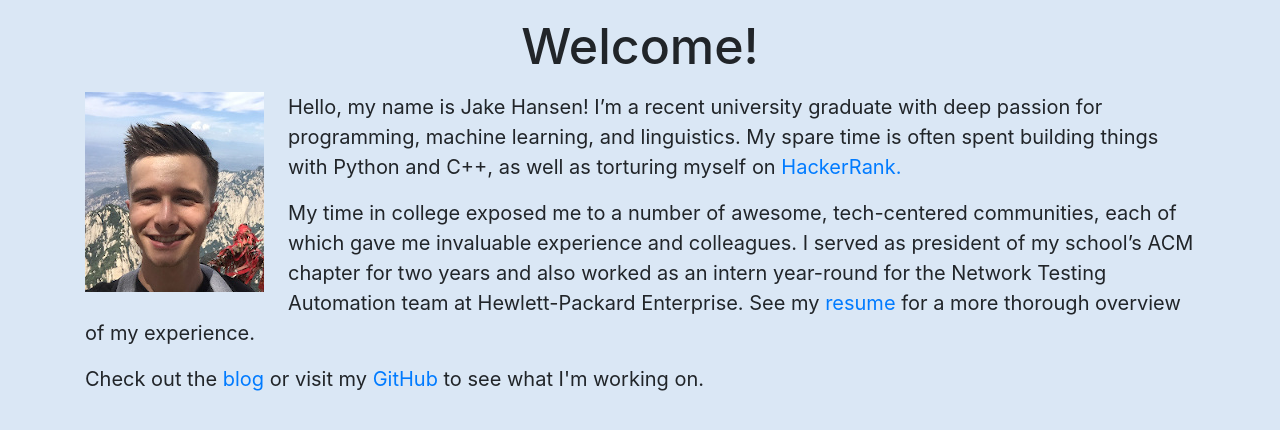
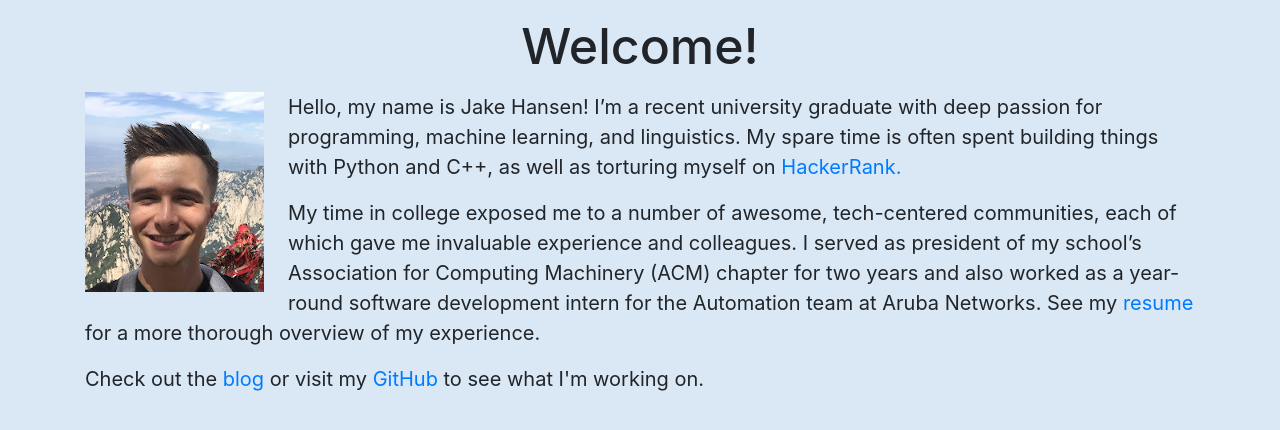
Before and after one commit to StateFromJakeFarm/statefromjakefarmdotcom, a Django app: page / in a window 1280 px wide. Shown: the part 56-486 px from the top of the page. Run offline with Django 3.2, Linux system fonts and the light colour scheme; some libraries are stand-ins or nearby versions.

Commit message:
Make external links open in new tab and update about page text

```diff
--- a/sfjf/sfjf_app/templates/about.html
+++ b/sfjf/sfjf_app/templates/about.html
@@ -7,10 +7,10 @@
 <h1 class="text-center mb-3" style="font-size: 50px">Welcome!</h1>
 <p>
     <img class="img-responsive mr-4" src={% static "me.jpg" %} alt="Jake" style="float: left;">
-    <p style="font-size: 20px">Hello, my name is Jake Hansen!  I’m a recent university graduate with deep passion for programming, machine learning, and linguistics.  My spare time is often spent building things with Python and C++, as well as torturing myself on <a href="https://www.hackerrank.com/jhansen44">HackerRank.</a></p>
-    <p style="font-size: 20px">My time in college exposed me to a number of awesome, tech-centered communities, each of which gave me invaluable experience and colleagues.  I served as president of my school’s ACM chapter for two years and also worked as an intern year-round for the Network Testing Automation team at Hewlett-Packard Enterprise.
+    <p style="font-size: 20px">Hello, my name is Jake Hansen!  I’m a recent university graduate with deep passion for programming, machine learning, and linguistics.  My spare time is often spent building things with Python and C++, as well as torturing myself on <a target="_blank" rel="noopener noreferrer" href="https://www.hackerrank.com/jhansen44">HackerRank.</a></p>
+    <p style="font-size: 20px">My time in college exposed me to a number of awesome, tech-centered communities, each of which gave me invaluable experience and colleagues.  I served as president of my school’s Association for Computing Machinery (ACM) chapter for two years and also worked as a year-round software development intern for the Automation team at Aruba Networks.
                                See my <a target="_blank" rel="noopener noreferrer" href="{% static "resume.pdf" %}">resume</a> for a more thorough overview of my experience.</p>
-    <p style="font-size: 20px">Check out the <a href="/blog">blog</a> or visit my <a href="https://github.com/StateFromJakeFarm/">GitHub</a> to see what I'm working on.</p>
+    <p style="font-size: 20px">Check out the <a href="/blog">blog</a> or visit my <a target="_blank" rel="noopener noreferrer" href="https://github.com/StateFromJakeFarm/">GitHub</a> to see what I'm working on.</p>
 </p>
 
 {% endblock content %}
```
